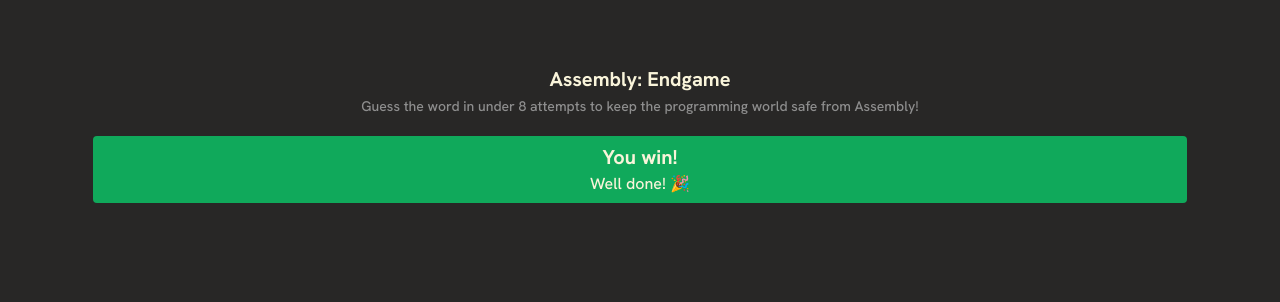
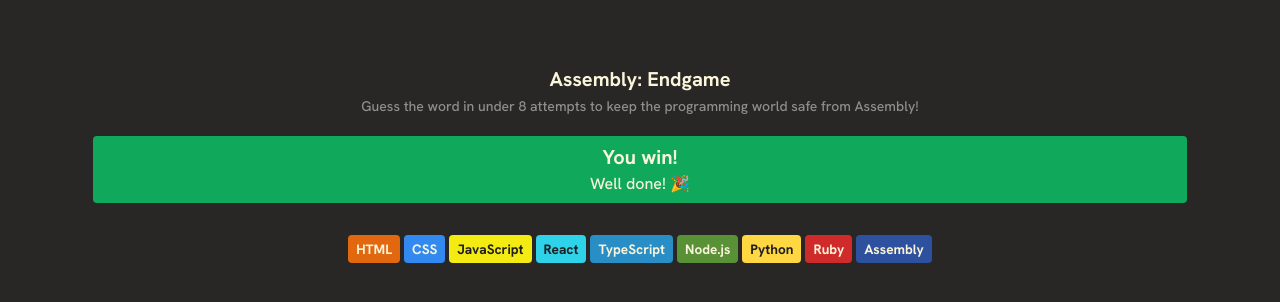
Before and after one commit to JasonY199/scrimba, a React (Vite) app in the folder assembly-endgame/: page / in a window 1280 px wide. Shown: the top 302 px of the page. Built offline with nearby package versions, Linux system fonts and the light colour scheme.

Commit message:
Create LanguageChips component and render to screen

```diff
--- a/assembly-endgame/src/App.jsx
+++ b/assembly-endgame/src/App.jsx
@@ -1,11 +1,13 @@
 import Header from "./components/Header/Header";
 import Status from "./components/Status/Status";
+import LanguageChips from "./components/LanguageChips/LanguageChips";
 
 function App() {
   return (
     <>
       <Header />
       <Status />
+      <LanguageChips />
     </>
   );
 }
--- /dev/null
+++ b/assembly-endgame/src/components/LanguageChips/LanguageChips.css
@@ -0,0 +1,15 @@
+section.language-chips {
+  max-width: 80%;
+  display: flex;
+  flex-wrap: wrap;
+  justify-content: center;
+  align-items: center;
+  gap: 0.25rem;
+}
+
+section.language-chips > div {
+  padding: 0.25rem 0.5rem;
+  border-radius: var(--border-radius);
+  font-weight: 700;
+  font-size: 0.85rem;
+}
--- /dev/null
+++ b/assembly-endgame/src/components/LanguageChips/LanguageChips.jsx
@@ -0,0 +1,19 @@
+import "./LanguageChips.css";
+import language from "../../data/languages.js";
+
+function LanguageChips() {
+  function renderChips() {
+    return language.map((chip) => (
+      <div
+        key={chip.name}
+        style={{ color: chip.color, backgroundColor: chip.backgroundColor }}
+      >
+        {chip.name}
+      </div>
+    ));
+  }
+
+  return <section className="language-chips">{renderChips()}</section>;
+}
+
+export default LanguageChips;
--- a/assembly-endgame/src/components/Status/Status.css
+++ b/assembly-endgame/src/components/Status/Status.css
@@ -9,6 +9,7 @@ section.game-status {
   display: flex;
   justify-content: center;
   flex-direction: column;
+  margin-top: -0.8rem;
 }
 
 section.game-status > h2 {
--- /dev/null
+++ b/assembly-endgame/src/data/languages.js
@@ -0,0 +1,49 @@
+const languages = [
+  {
+    name: "HTML",
+    backgroundColor: "#E2680F",
+    color: "#F9F4DA",
+  },
+  {
+    name: "CSS",
+    backgroundColor: "#328AF1",
+    color: "#F9F4DA",
+  },
+  {
+    name: "JavaScript",
+    backgroundColor: "#F4EB13",
+    color: "#1E1E1E",
+  },
+  {
+    name: "React",
+    backgroundColor: "#2ED3E9",
+    color: "#1E1E1E",
+  },
+  {
+    name: "TypeScript",
+    backgroundColor: "#298EC6",
+    color: "#F9F4DA",
+  },
+  {
+    name: "Node.js",
+    backgroundColor: "#599137",
+    color: "#F9F4DA",
+  },
+  {
+    name: "Python",
+    backgroundColor: "#FFD742",
+    color: "#1E1E1E",
+  },
+  {
+    name: "Ruby",
+    backgroundColor: "#D02B2B",
+    color: "#F9F4DA",
+  },
+  {
+    name: "Assembly",
+    backgroundColor: "#2D519F",
+    color: "#F9F4DA",
+  },
+];
+
+export default languages;
--- a/assembly-endgame/src/styles/global.css
+++ b/assembly-endgame/src/styles/global.css
@@ -19,5 +19,5 @@ body {
   display: flex;
   flex-direction: column;
   align-items: center;
-  gap: 1.2rem;
+  gap: 2rem;
 }
```
